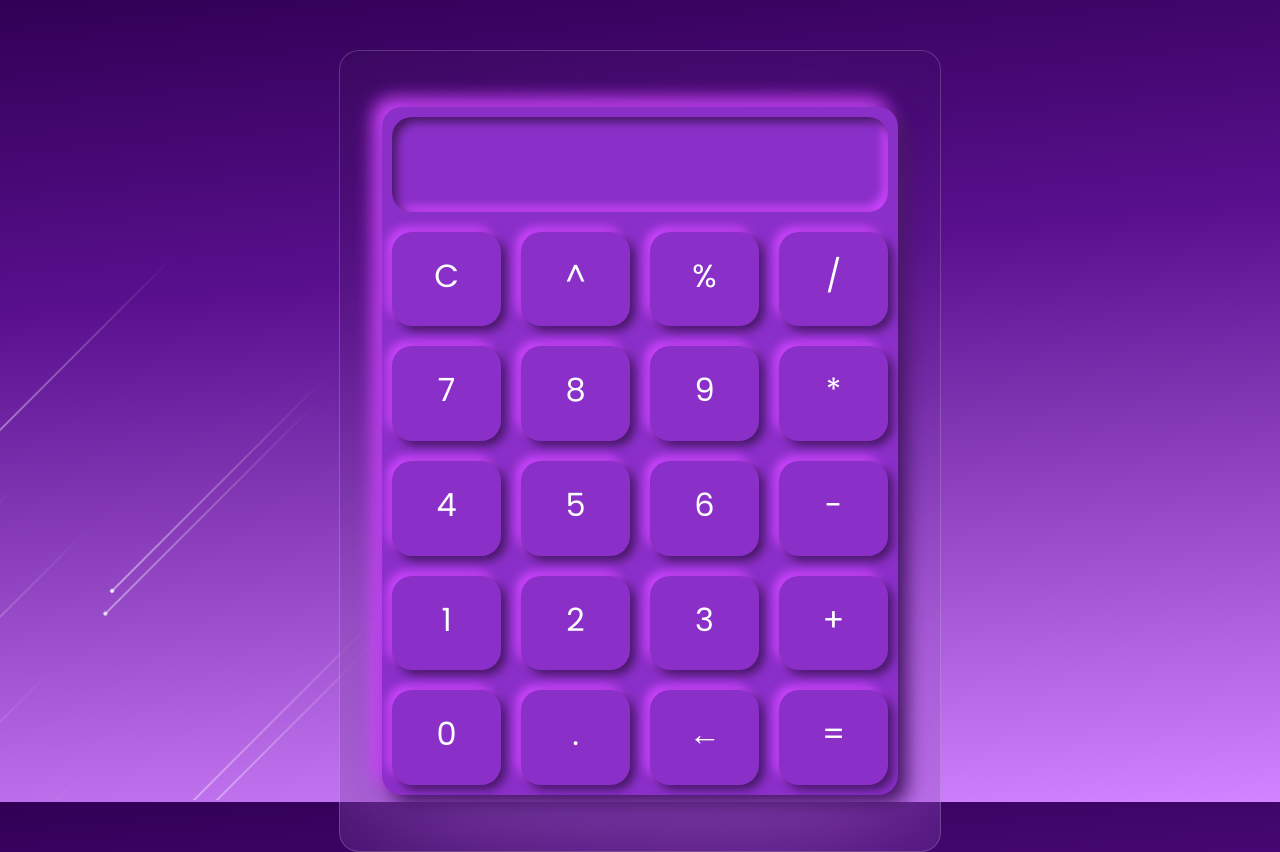
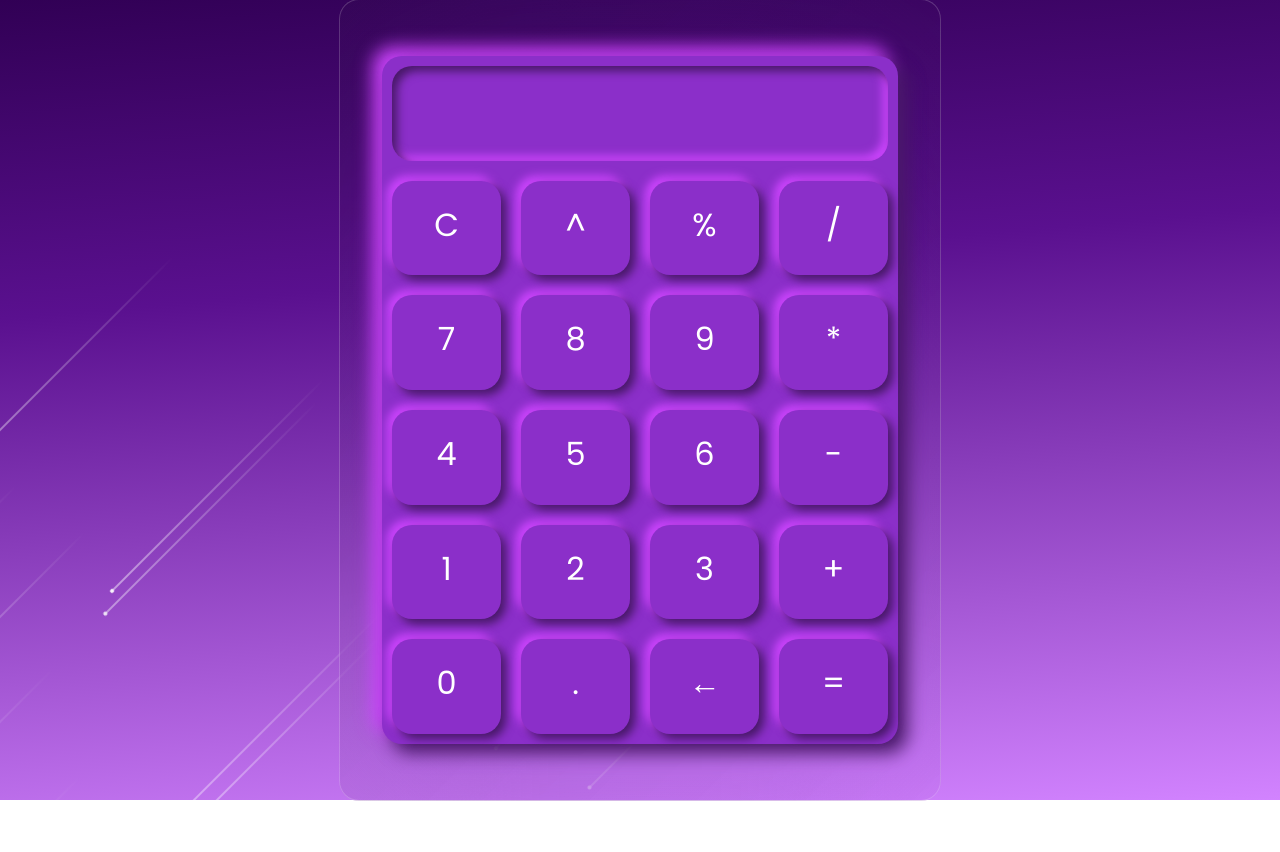
Before and after one commit to Basharkhan7776/Calculator_App, a plain HTML site: page index.html in a window 1280 px wide. After the commit the page ends 801 px from the top, so only its background shows below. Drawn offline with Linux system fonts and the light colour scheme.

Commit message:
Center Outbox div

```diff
--- a/style.css
+++ b/style.css
@@ -200,9 +200,10 @@ body {
 .outbox {
     height: 800px;
     width: 600px;
-    margin: 0 auto;
-    position: relative;
-    top: 50px;
+    position:absolute;
+    top: 50%;
+    left:50%;
+    transform: translate(-50%,-50%);
     background: linear-gradient(135deg, rgba(34, 34, 34, 0.1), rgba(53, 53, 53, 0));
     backdrop-filter: blur(100px);
     -webkit-backdrop-filter: blur(100px);
```
